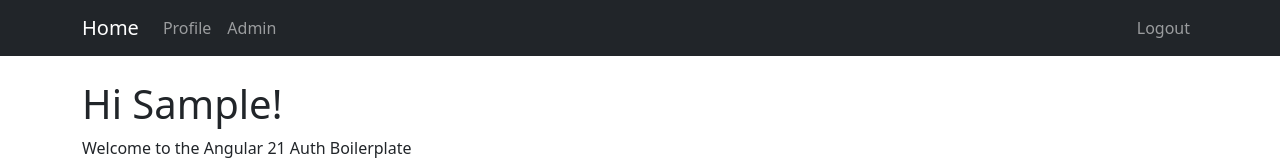
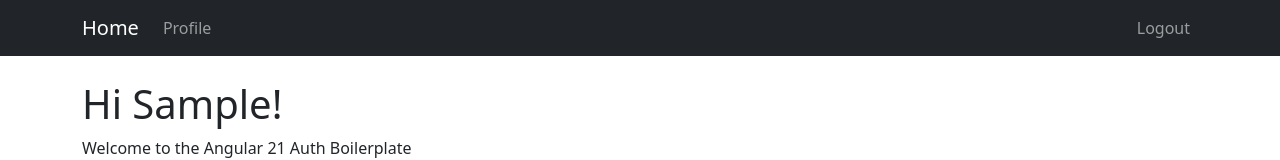
Before and after one commit to miguelmiro22-web/angular-21-auth-boilerplate, an Angular app: page / in a window 1280 px wide. Shown: the top 160 px of the page. Built offline with nearby package versions, Linux system fonts and the light colour scheme; no server answers; sample sign-in values are in the browser's storage.

Commit message:
Show Admin link based on user role

```diff
--- a/src/app/app.component.html
+++ b/src/app/app.component.html
@@ -3,7 +3,7 @@
     <a class="navbar-brand" routerLink="/">Home</a>
     <ul class="navbar-nav me-auto">
       <li class="nav-item"><a class="nav-link" routerLink="/profile">Profile</a></li>
-      <li class="nav-item"><a class="nav-link" routerLink="/admin">Admin</a></li>
+      <li *ngIf="account?.role === 'Admin'" class="nav-item"><a class="nav-link" routerLink="/admin">Admin</a></li>
     </ul>
     <ul class="navbar-nav">
       <li class="nav-item"><a class="nav-link" (click)="logout()">Logout</a></li>
```
